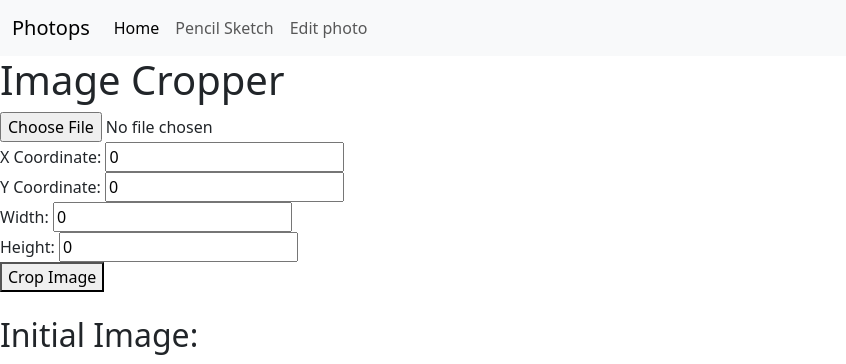
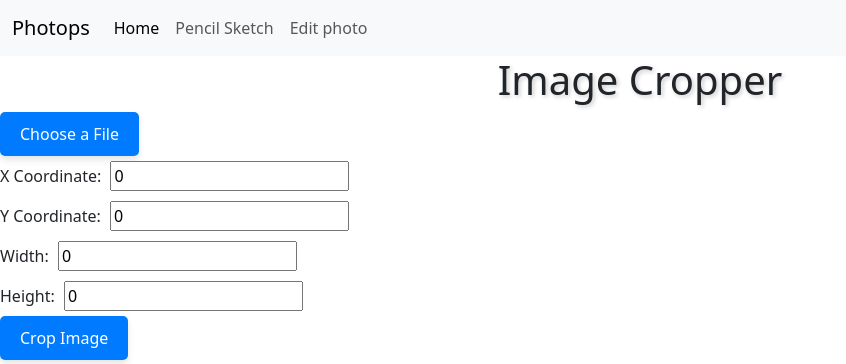
Before and after one commit to rahulbijoor/Photops, a Flask app: page /photo_editor in a window 1280 px wide. Shown: the top 364 px of the page, without its empty margins (0-846 px from the left). Run offline with Flask 3, Linux system fonts and the light colour scheme; some libraries are stand-ins or nearby versions.

Commit message:
minor updates

```diff
--- a/templates/photo_editor.html
+++ b/templates/photo_editor.html
@@ -4,6 +4,7 @@
     <meta charset="utf-8">
     <meta name="viewport" content="width=device-width, initial-scale=1">
     <title>Photo Editor</title>
+    <link rel="stylesheet" href="{{ url_for('static', filename='style.css') }}">
     <link href="https://cdn.jsdelivr.net/npm/bootstrap@5.3.2/dist/css/bootstrap.min.css" rel="stylesheet" integrity="sha384-T3c6CoIi6uLrA9TneNEoa7RxnatzjcDSCmG1MXxSR1GAsXEV/Dwwykc2MPK8M2HN" crossorigin="anonymous">
   </head>
   <body>
@@ -25,21 +26,22 @@
 
       <h1>Image Cropper</h1>
       <form id="uploadForm" action="/uploadcrop" method="post" enctype="multipart/form-data">
-          <input type="file" name="file" id="fileInput" accept="image/*" required>
+          <label class="button" for="fileInput">Choose a File</label>
+          <input type="file" name="file" id="fileInput" accept="image/*"style="display: none;" required>
           <br>
           <label for="x">X Coordinate:</label>
-          <input type="number" name="x" id="x" value="0" required>
+          <input type="number" name="x" id="x" value="0" style="margin: 5px;" required>
           <br>
           <label for="y">Y Coordinate:</label>
-          <input type="number" name="y" id="y" value="0" required>
+          <input type="number" name="y" id="y" value="0" style="margin: 5px;" required>
           <br>
           <label for="w">Width:</label>
-          <input type="number" name="w" id="w" value="0" required>
+          <input type="number" name="w" id="w" value="0" style="margin: 5px;" required>
           <br>
           <label for="h">Height:</label>
-          <input type="number" name="h" id="h" value="0" required>
+          <input type="number" name="h" id="h" value="0" style="margin: 5px;"required>
           <br>
-          <button type="submit">Crop Image</button>
+          <button type="submit" class="button" >Crop Image</button>
       </form>
       <br>
       <h2>Initial Image:</h2>
```
Also changed, not shown: templates/pencil_sketch.html (+6 -6 lines).
